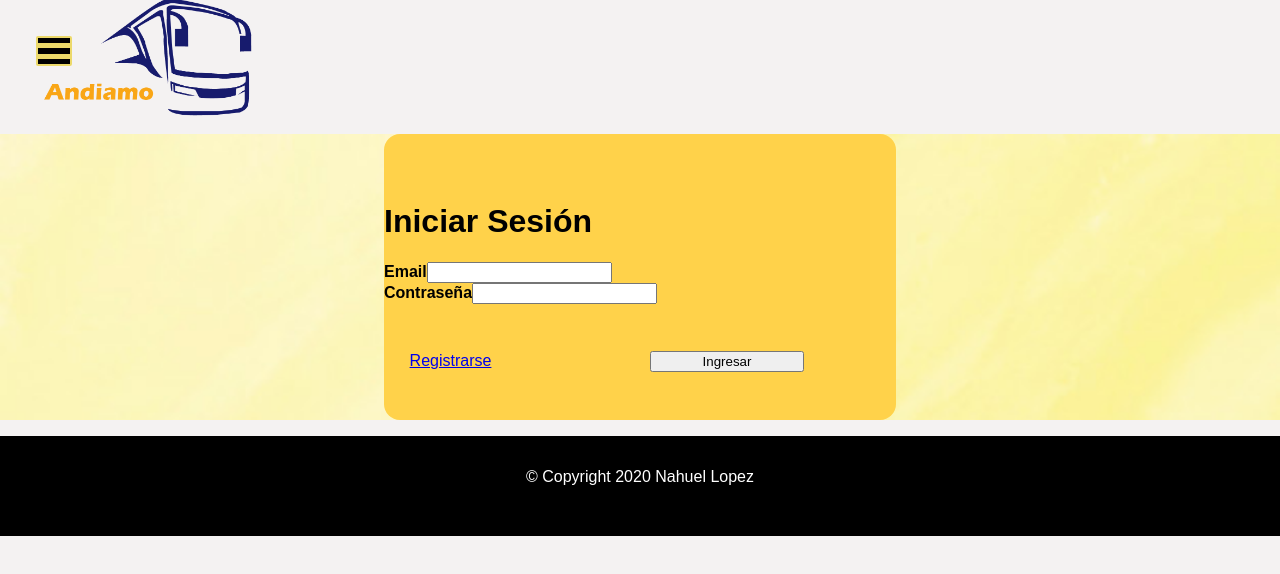
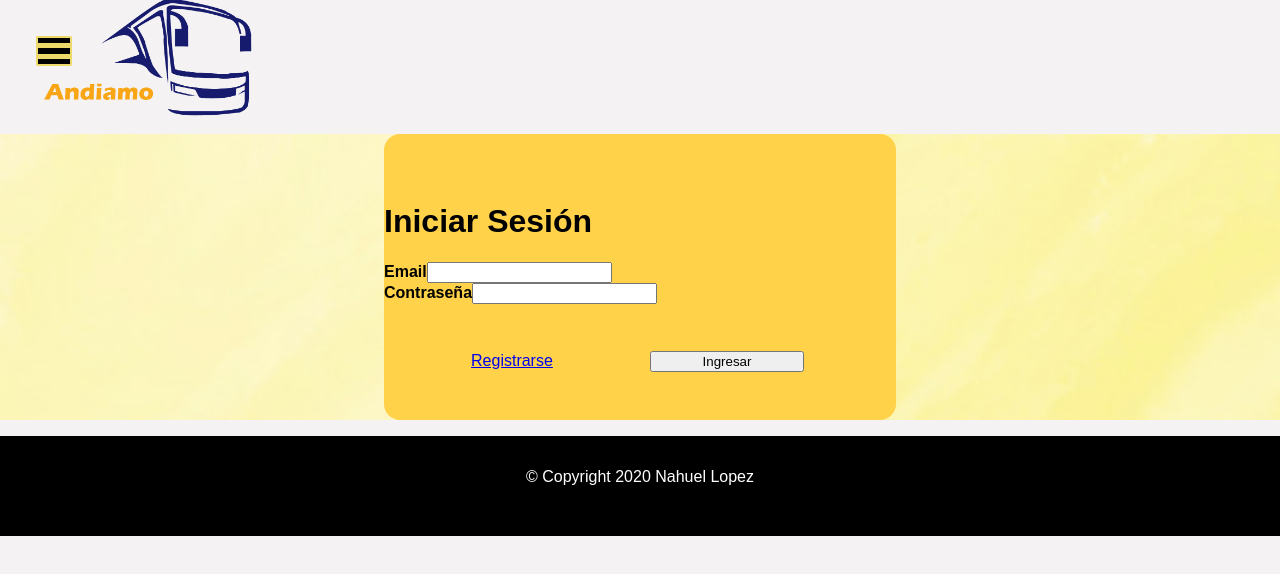
Before and after one commit to Nahuelagustin1899/front-andiamo, a React (Create React App) app: page /iniciar-sesion in a window 1280 px wide. Shown: the top 574 px of the page. Built offline with nearby package versions, Linux system fonts and the light colour scheme; the HTML template or start-up script is replaced by a standard one.

Commit message:
registro

```diff
--- a/src/estilos.css
+++ b/src/estilos.css
@@ -1272,14 +1272,14 @@ img {
         .boton-ingresar{
             display: inline-block;
             width: 30%;
-            margin-left: 17%;
+            margin-left: 5%;
             margin-top: 3em;
         }
 
         .boton-registrar{
             display: inline-block;
             width: 30%;
-            margin-left: 5%;
+            margin-left: 17%;
             margin-top: 3em;
         }
 
```
